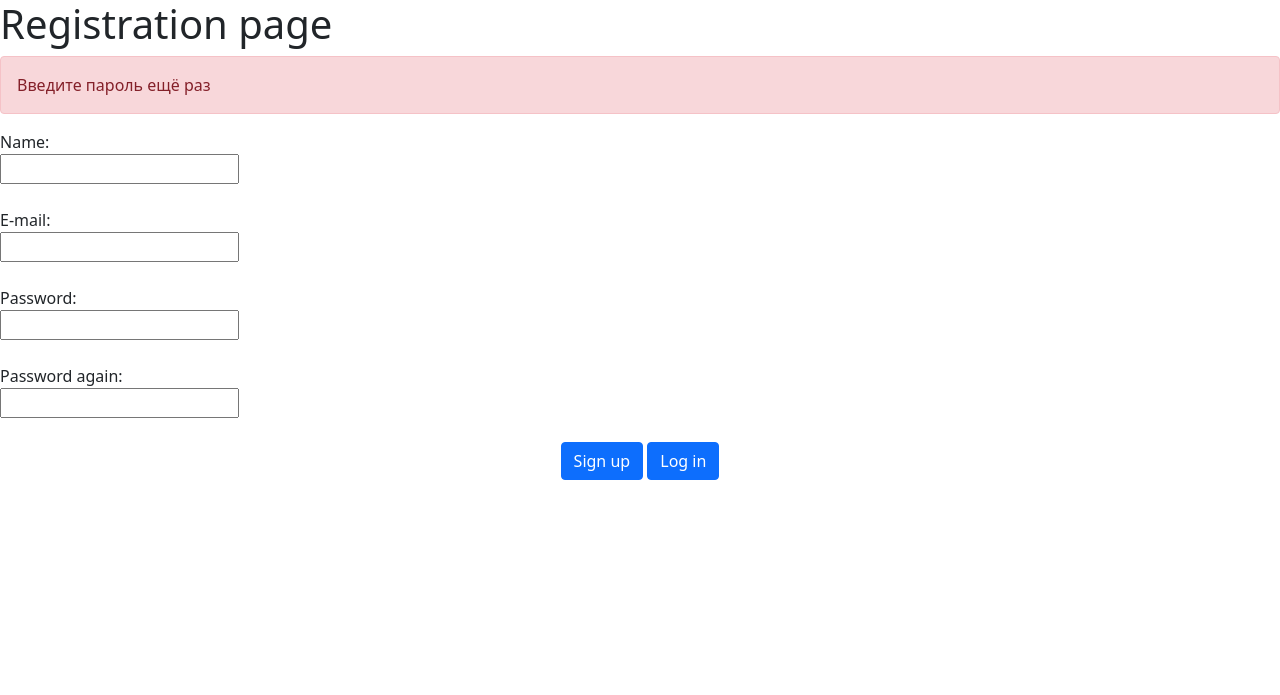
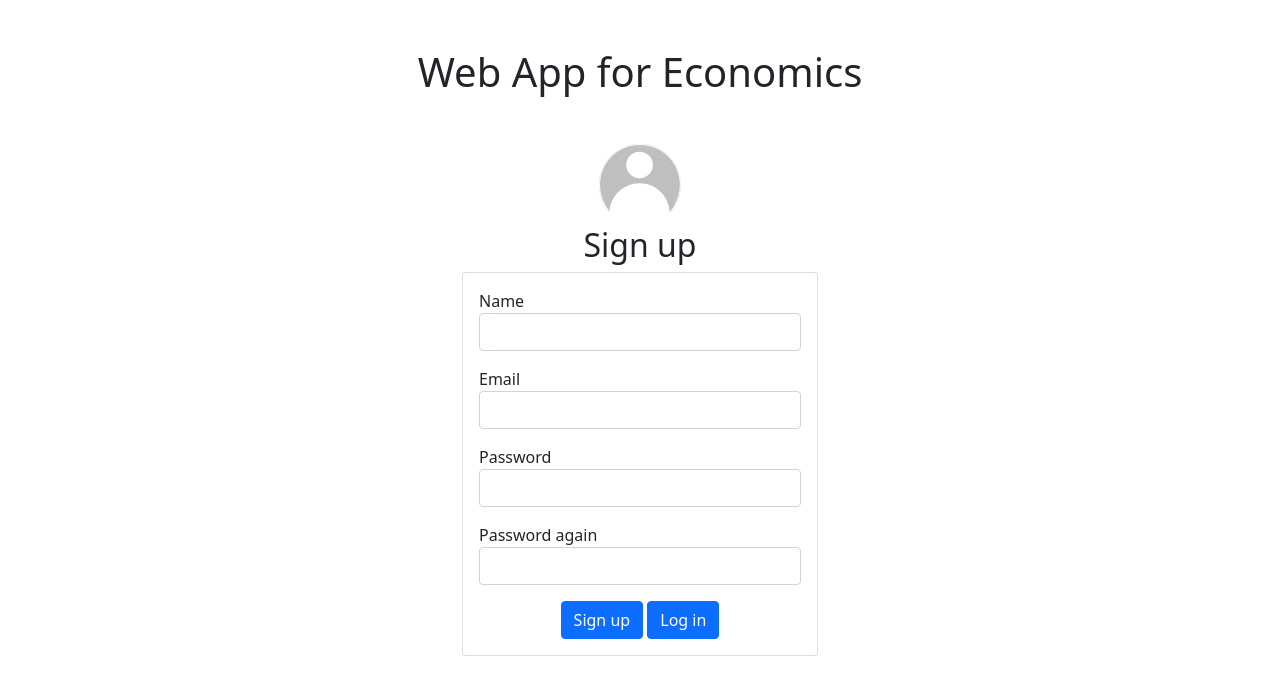
Before and after one commit to MamaAlexander/web_app_economics, a PHP site: page /reg/registration.php in a window 1280 px wide. Shown: the top 695 px of the page. Run offline with PHP 8.4, Linux system fonts and the light colour scheme.

Commit message:
registration error messages

```diff
--- a/logout.php
+++ b/logout.php
@@ -1,6 +1,6 @@
 <?php
 
-setcookie("token", "", time() - 3600,  "/", "", true, true);
+setcookie("token", "", time() - 3600*24,  "/", "", true, true);
 
 header('location:index.php');
 
--- a/reg/registration.php
+++ b/reg/registration.php
@@ -14,29 +14,35 @@ if (isset($_POST["name"]) && isset($_POST["email"]) && isset($_POST["password"])
 
     $sql2 = "SELECT * FROM users_ids WHERE email = '$email'";
     $result = $conn->query($sql2);
-}
-    if (empty($_POST["password2"])) {
-        $error = "Введите пароль ещё раз";
-    } else if ($result->num_rows > 0) {
+
+    if ($result->num_rows > 0) {
         $error = "Этот e-mail уже используется";
     } else if (mb_strlen($_POST["password"], "UTF-8") < 8) {
         $error = "Пароль слишком короткий";
     } else if ($_POST["password"] != $_POST["password2"]) {
         $error = "Пароли не совпадают";
-    }
-    if($error == ''){
-    $sql = "INSERT INTO users_ids (name, email, password) VALUES ('$name', '$email', '$password')";
+    } else {
+        $sql = "INSERT INTO users_ids (name, email, password, last_session) VALUES ('$name', '$email', '$password', '0')";
 
         if ($conn->query($sql)) {
             $error = "Данные успешно добавлены";
+            // header('location: registration.php');
         } else {
             $error = "Ошибка: " . $conn->error;
         }
     }
-
+}
 
 $conn->close();
 ?>
+
+
+
+
+
+
+
+
 
 <!DOCTYPE html>
 <html lang="en">
@@ -46,7 +52,11 @@ $conn->close();
     <link href="https://cdn.jsdelivr.net/npm/bootstrap@5.0.2/dist/css/bootstrap.min.css" rel="stylesheet" integrity="sha384-EVSTQN3/azprG1Anm3QDgpJLIm9Nao0Yz1ztcQTwFspd3yD65VohhpuuCOmLASjC" crossorigin="anonymous">
 </head>
 <body>
-    <h1>Registration page</h1>
+<div class="container">
+    		<h1 class="text-center mt-5 mb-5">Web App for Economics</h1>
+    		<div class="row">
+    			<div class="col-md-4">&nbsp;</div>
+    			<div class="col-md-4">
 
     <?php
     if($error !== '') {
@@ -58,27 +68,43 @@ $conn->close();
     }
     ?>
 
-    <form method="POST">
-        <label>Name:</label><br>
-        <input type="name" name="name" id="name" required><br><br>
-
-        <label>E-mail:</label><br>
-        <input type="email" name="email" id="email" required><br>
-
-        <br>
-        <label>Password:</label><br>
-        <input type="password" name="password" id="password" required><br>
-
-        <br>
-        <label>Password again:</label><br>
-        <input type="password" name="password2" id="password2" required><br>
-        <br>
-
+<div class='d-flex justify-content-center'>
+            <svg width="82" height="82" viewBox="0 0 82 82" fill="none" xmlns="http://www.w3.org/2000/svg">
+              <path fill-rule="evenodd" clip-rule="evenodd" d="M70.6686 68.9797C77.6086 61.6541 81.8645 51.7657 81.8645 40.8843C81.8645 18.3045 63.5385 0 40.9323 0C18.326 0 0 18.3045 0 40.8843C0 51.4026 3.97667 60.9932 10.5102 68.2379C11.013 52.0809 24.2843 39.1371 40.5824 39.1371C57.1291 39.1371 70.5561 52.4788 70.6686 68.9797Z" fill="#BFBFBF"/>
+              <ellipse cx="40.5824" cy="20.9663" rx="13.2942" ry="13.2787" fill="white"/>
+              <path d="M81.3645 40.8843C81.3645 63.1874 63.2629 81.2686 40.9323 81.2686C18.6016 81.2686 0.5 63.1874 0.5 40.8843C0.5 18.5812 18.6016 0.5 40.9323 0.5C63.2629 0.5 81.3645 18.5812 81.3645 40.8843Z" stroke="white"/>
+              </svg>
+            </div>
+            <div class='d-flex justify-content-center'><h2>Sign up</h2></div>
+		    		<div class="card">
+		    			<div class="card-body">
+		    				<form method="post">
+                            <div class="mb-3">
+			    					<label>Name</label>
+			    					<input type="name" name="name" class="form-control" required />
+			    				</div>
+		    					<div class="mb-3">
+			    					<label>Email</label>
+			    					<input type="email" name="email" class="form-control" required />
+			    				</div>
+			    				<div class="mb-3">
+			    					<label>Password</label>
+			    					<input type="text" name="password" class="form-control" required />
+			    				</div>
+			    				<div class="mb-3">
+			    					<label>Password again</label>
+			    					<input type="text" name="password2" class="form-control" required />
+			    				</div>
 			    				<div class="text-center">
 			    					<input type="submit" name="login" class="btn btn-primary" value="Sign up" />
-            <a href="../index.php"><input type="button" name="login" class="btn btn-primary" value="Log in" ></a>
+                                    <a href="../index.php"><input type="button" name="login" class="btn btn-primary" value="Log in"></a>
 			    				</div>
 		    				</form>
+		    			</div>
+		    		</div>
+		    	</div>
+	    	</div>
+    	</div>
     <br>
 </body>
 </html>
```
Also changed, not shown: index.php (+18 -8 lines), profile/profile.php (+31 -16 lines). Lines whose indentation alone changed are shown as unchanged.
